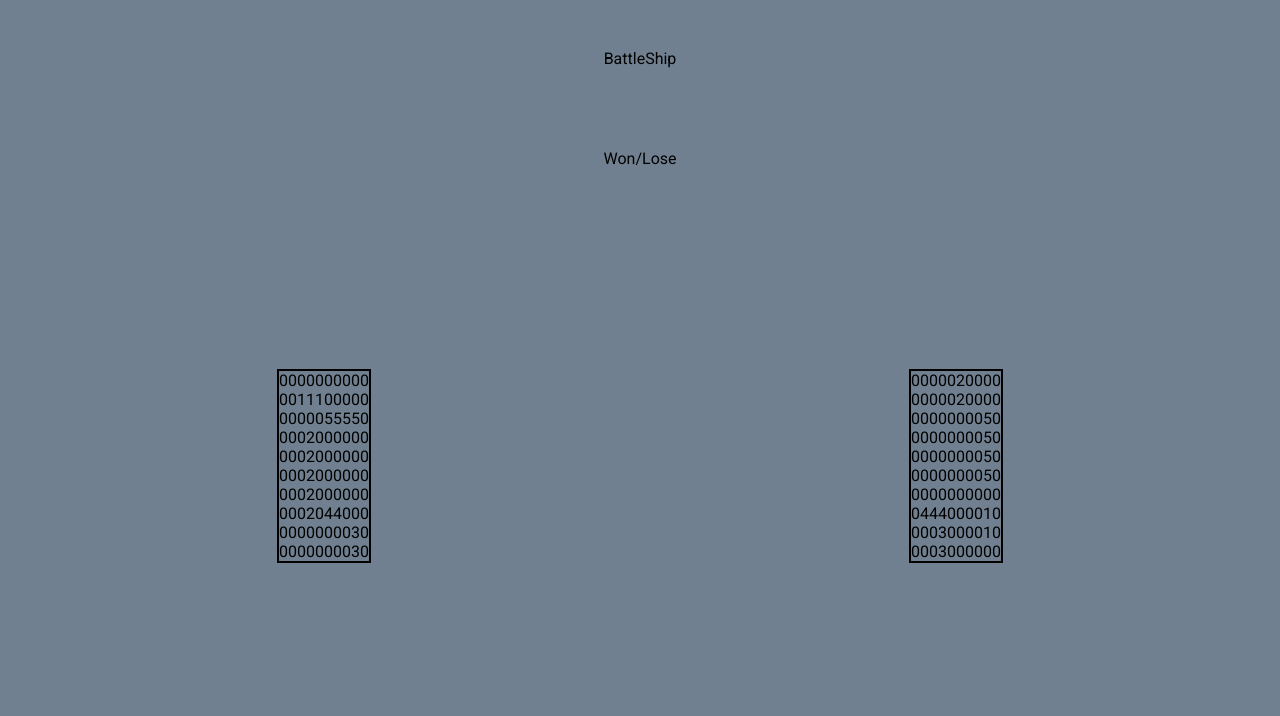
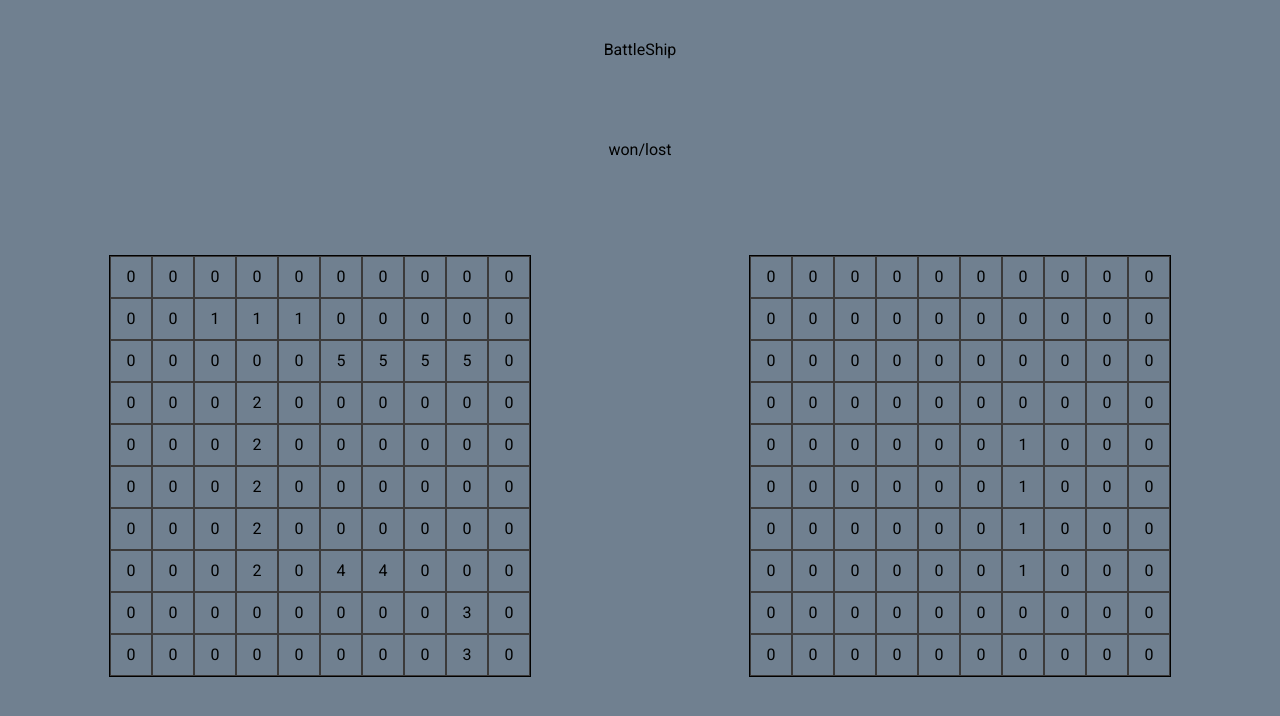
Before and after one commit to xAdhithiyan/battleship, a website built with webpack: page src/html/template.html in a window 1280 px wide. Built offline with nearby package versions, Linux system fonts and the light colour scheme.

Commit message:
add: working game using ui

```diff
--- a/package.json
+++ b/package.json
@@ -23,5 +23,8 @@
     "style-loader": "^3.3.4",
     "webpack": "^5.89.0",
     "webpack-cli": "^5.1.4"
+  },
+  "dependencies": {
+    "normalize.css": "^8.0.1"
   }
 }
--- a/src/DOM.js
+++ b/src/DOM.js
@@ -1,19 +1,24 @@
 import elFactory from './elFactory';
-import { players, computer } from './players';
+import playGame, { playerBoard, computerBoard } from './playGame';
 
 function DOM() {
   const parentDiv = document.querySelector('body');
-  const playerBoard = players();
-  const computerBoard = computer();
 
   const playerDiv = elFactory('div', { class: 'player' }, '');
   const computerDiv = elFactory('div', { class: 'computer' }, '');
   for (let i = 0; i < 10; i++) {
     const playerRowDiv = elFactory('div', {}, '');
     const computerRowDiv = elFactory('div', {}, '');
+
     for (let j = 0; j < 10; j++) {
-      playerRowDiv.appendChild(elFactory('div', {}, playerBoard.displayBoard()[i][j]));
-      computerRowDiv.appendChild(elFactory('div', {}, computerBoard.displayBoard()[i][j]));
+      playerRowDiv.appendChild(elFactory('div', { x: i, y: j }, playerBoard.displayBoard()[i][j]));
+      const temp = elFactory('div', { x: i, y: j }, computerBoard.displayBoard()[i][j]);
+      temp.addEventListener('click', (e) => {
+        playGame.playOnce(e);
+        playGame.checkGame();
+      });
+
+      computerRowDiv.appendChild(temp);
     }
     playerDiv.appendChild(playerRowDiv);
     computerDiv.appendChild(computerRowDiv);
--- a/src/css/DOM.css
+++ b/src/css/DOM.css
@@ -9,5 +9,15 @@
 
 .computer,
 .player {
-  border: 2px solid black;
+  border: 1px solid black;
 }
+.computer > div > div,
+.player > div > div {
+  width: 40px;
+  height: 40px;
+  display: flex;
+  justify-content: center;
+  align-items: center;
+  border: 1px solid rgb(59, 58, 58);
+  cursor: default;
+}
--- a/src/css/index.css
+++ b/src/css/index.css
@@ -7,7 +7,7 @@ html {
   background-color: slategrey;
 }
 body {
-  height: 97vh;
+  height: 99vh;
   display: grid;
   grid-template-columns: 1fr 1fr;
   justify-items: center;
--- a/src/html/template.html
+++ b/src/html/template.html
@@ -7,6 +7,6 @@
   </head>
   <body>
     <div class="header">BattleShip</div>
-    <div class="info">Won/Lose</div>
+    <div class="info">won/lost</div>
   </body>
 </html>
--- a/src/index.js
+++ b/src/index.js
@@ -1,7 +1,7 @@
-import playGame from './playGame';
+// import playGame from './playGame';
 import DOM from './DOM';
+import 'normalize.css';
 import './css/index.css';
 import './css/DOM.css';
 
-playGame();
 DOM();
--- a/src/playGame.js
+++ b/src/playGame.js
@@ -1,11 +1,12 @@
 import { players, computer } from './players';
 
-let a = 0;
+export const playerBoard = players();
+export const computerBoard = computer();
 
 // obtained using DOM
-function playerCordFun() {
-  a++;
-  return [1, 0 + a];
+export function playerCordFun(e) {
+  console.log(e.target.getAttribute('x'), e.target.getAttribute('y'));
+  return [e.target.getAttribute('x'), e.target.getAttribute('y')];
 }
 
 function computerCordFun() {
@@ -14,19 +15,17 @@ function computerCordFun() {
   return [xCord, yCord];
 }
 
-function playGame() {
-  const playerBoard = players();
-  const computerBoard = computer();
-
+const playGame = (() => {
   let playerSunkShips = playerBoard.displayShipArr().filter((ship) => ship.sunk === false);
   let computerSunkShips = computerBoard.displayShipArr().filter((ship) => ship.sunk === false);
 
-  let count = 0;
-  while (playerSunkShips.length && computerSunkShips.length) {
-    if (count % 2 === 0) {
-      const playerCord = playerCordFun();
+  function playOnce(e) {
+    // computer gets hits
+    const playerCord = playerCordFun(e);
     computerBoard.receiveAttack(playerCord);
-    } else {
+
+    // player gets hit
+    console.log(computerBoard.displayBoard());
     let computerCord = computerCordFun();
     while (
       playerBoard.displayBoard()[computerCord[0]][computerCord[1]] === 'm' ||
@@ -35,19 +34,25 @@ function playGame() {
       computerCord = computerCordFun();
     }
     playerBoard.receiveAttack(computerCord);
-    }
-    count++;
+
     playerSunkShips = playerBoard.displayShipArr().filter((ship) => ship.sunk === false);
     computerSunkShips = computerBoard.displayShipArr().filter((ship) => ship.sunk === false);
   }
 
-  console.log('Game ended');
-
+  function checkGame() {
     if (!playerSunkShips.length) {
-    console.log('Computer wins');
-  } else {
-    console.log('Player wins');
+      return [true, 'Computer wins'];
     }
+    if (!computerSunkShips.length) {
+      return [true, 'Player wins '];
+    }
+    return false;
   }
 
+  return {
+    playOnce,
+    checkGame,
+  };
+})();
+
 export default playGame;
--- a/src/players.js
+++ b/src/players.js
@@ -16,7 +16,7 @@ function players() {
 
 function computer() {
   const gBoardComp = gameboard();
-  while (gBoardComp.displayShipArr().length < 5) {
+  while (gBoardComp.displayShipArr().length < 1) {
     const len = Math.floor(Math.random() * 4 + 2);
     const xCord = Math.floor(Math.random() * 9);
     const yCord = Math.floor(Math.random() * 9);
```
Also changed, not shown: dist/index.html, dist/main.js, 2 other files. Lines whose indentation alone changed are shown as unchanged.
